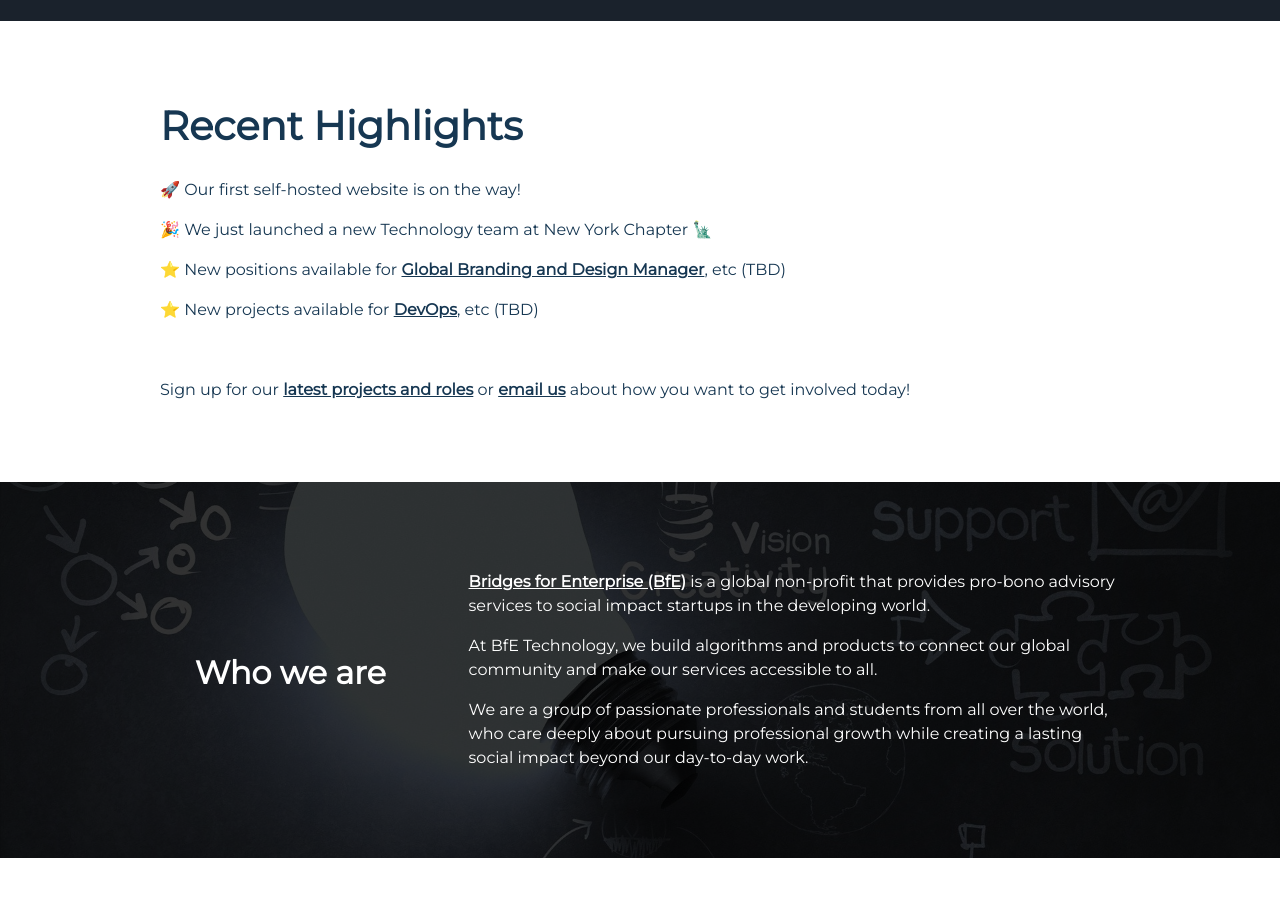
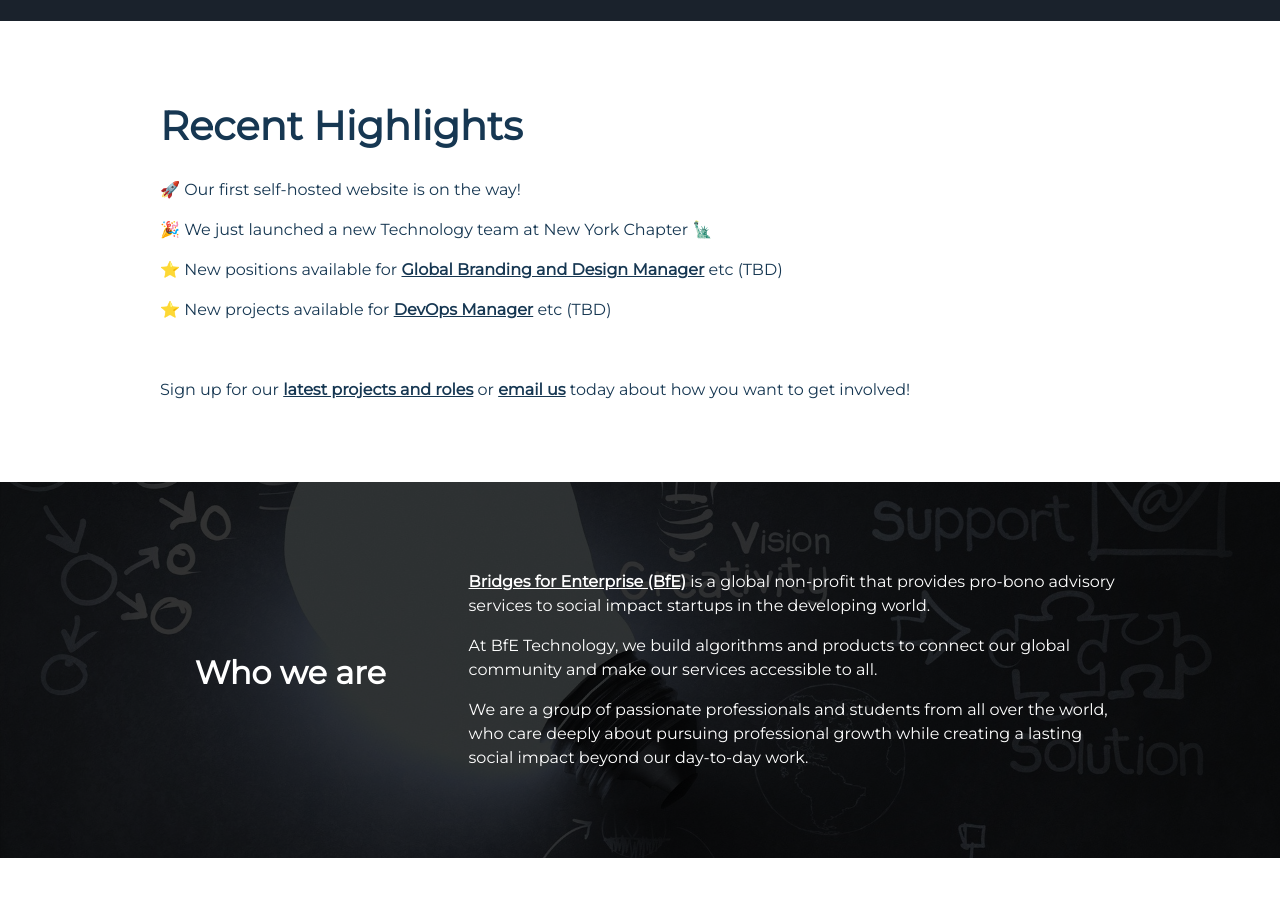
Before and after one commit to BfE-Technology/BfE-Technology.github.io, a Jekyll site: the page built from index.md, in a window 1280 px wide and 900 px high, scrolled down 879 px. Shown: the top 897 px of the window. Built offline with Jekyll 4.4.1, drawn with Linux system fonts in a browser that asks for light colours; part of the change alters nothing that is shown.

Commit message:
Update index.md

```diff
--- a/index.md
+++ b/index.md
@@ -12,13 +12,13 @@ layout: default
 
 🎉 We just launched a new Technology team at New York Chapter 🗽
 
-⭐ New positions available for [**Global Branding and Design Manager**](https://opps.bridgesforenterprise.com/technology), etc (TBD)
+⭐ New positions available for <a href="https://opps.bridgesforenterprise.com/technology" target="_blank">Global Branding and Design Manager</a> etc (TBD)
 
-⭐ New projects available for [**DevOps**](https://opps.bridgesforenterprise.com/technology), etc (TBD)
+⭐ New projects available for <a href="https://opps.bridgesforenterprise.com/technology" target="_blank">DevOps Manager</a> etc (TBD)
 
 <br>
 
-Sign up for our [**latest projects and roles**](https://opps.bridgesforenterprise.com/technology) or [**email us**](mailto:technology@bridgesforenterprise.com) about how you want to get involved today!
+Sign up for our <a href="https://opps.bridgesforenterprise.com/technology" target="_blank">latest projects and roles</a> or <a href="mailto:technology@bridgesforenterprise.com">email us</a> today about how you want to get involved!
 
 <br>
 <br>
@@ -175,9 +175,9 @@ We are a group of passionate professionals and students from all over the world,
 
 <div markdown="1" class="force-dark-link">
 <br>
-If any of them sounds like what you may be interested in, check out our <a href="https://opps.bridgesforenterprise.com">available roles</a> now!
+If any of them sounds like what you may be interested in, check out our <a href="https://opps.bridgesforenterprise.com" target="_blank">available roles</a> now!
 
-If there is anything you want to contribute that is not listed here and yet would be a great fit for us, let us know via <a href="mailto:technology@bridgesforenterprise.com">technology@bridgesforenterprise.com</a>.
+If there is anything you want to contribute that is not listed here and yet would be a great fit for us, let us know via <a href="mailto:technology@bridgesforenterprise.com" target="_blank">technology@bridgesforenterprise.com</a>.
 <br>
 <br>
 <br>
@@ -286,7 +286,7 @@ Whether you are looking to pick up new tools or challenge yourself with advanced
               <li>Project Tech Lead,</li>
               <li>Technical Advisory for our startups,</li>
               <li>Presenter at our workshops and talks, and/or</li>
-              <li><a href="https://www.bridgesforenterprise.com/professionals">Professional Technology Mentor.</a></li>
+              <li><a href="https://www.bridgesforenterprise.com/professionals" target="_blank">Professional Technology Mentor.</a></li>
             </ul>
           </div>
         </div>
@@ -483,7 +483,7 @@ Our startups work in a diverse range of sectors. Read more about our in-house ca
 
 <div markdown="1">
 
-All open roles and projects can be found <a href="https://opps.bridgesforenterprise.com/technology/">here</a>. If you are to join as a technology mentor, check out our <a href="https://www.bridgesforenterprise.com">main website</a>. You are always welcome to email <a href="mailto:technology@bridgesforenterprise.com">technology@bridgesforenterprise.com</a> to find out more.
+All open roles and projects can be found <a href="https://opps.bridgesforenterprise.com/technology/" target="_blank">here</a>. If you are to join as a technology mentor, check out our <a href="https://www.bridgesforenterprise.com">main website</a>. You are always welcome to email <a href="mailto:technology@bridgesforenterprise.com" target="_blank">technology@bridgesforenterprise.com</a> to find out more.
 
 **Students.** Our projects are organised by our student chapters at the start of the academic term. There are also global projects available for students with advanced experience and occasionally summer internships for students in early undergraduate years.
 
@@ -534,7 +534,7 @@ Here are some of the reasons why people join BfE Technology:
     <p>This is a long-term project to build an intranet web platform within BfE, which will facilitate resource-sharing and automate many of the time-consuming manual operations. Basic integrations with internal apps such as Google Workspace, Slack, Hubspot and the new public website are being developed to provide an integral user experience within BfE. In the near future, We will also be building a new public platform that will make our learning resources available to the wider social impact and startup community via free subscriptions.</p>
     </div>
   </div>
-  <p>See how you may contribute to the projects from different <a href="#disciplines" data-scroll>disciplines</a>, and sign up for our <a href="https://opps.bridgesforenterprise.com/technology">available projects and roles</a> now!</p>
+  <p>See how you may contribute to the projects from different <a href="#disciplines" data-scroll target="_blank">disciplines</a>, and sign up for our <a href="https://opps.bridgesforenterprise.com/technology" target="_blank">available projects and roles</a> now!</p>
   <br>
   <br>
 </div>
```
